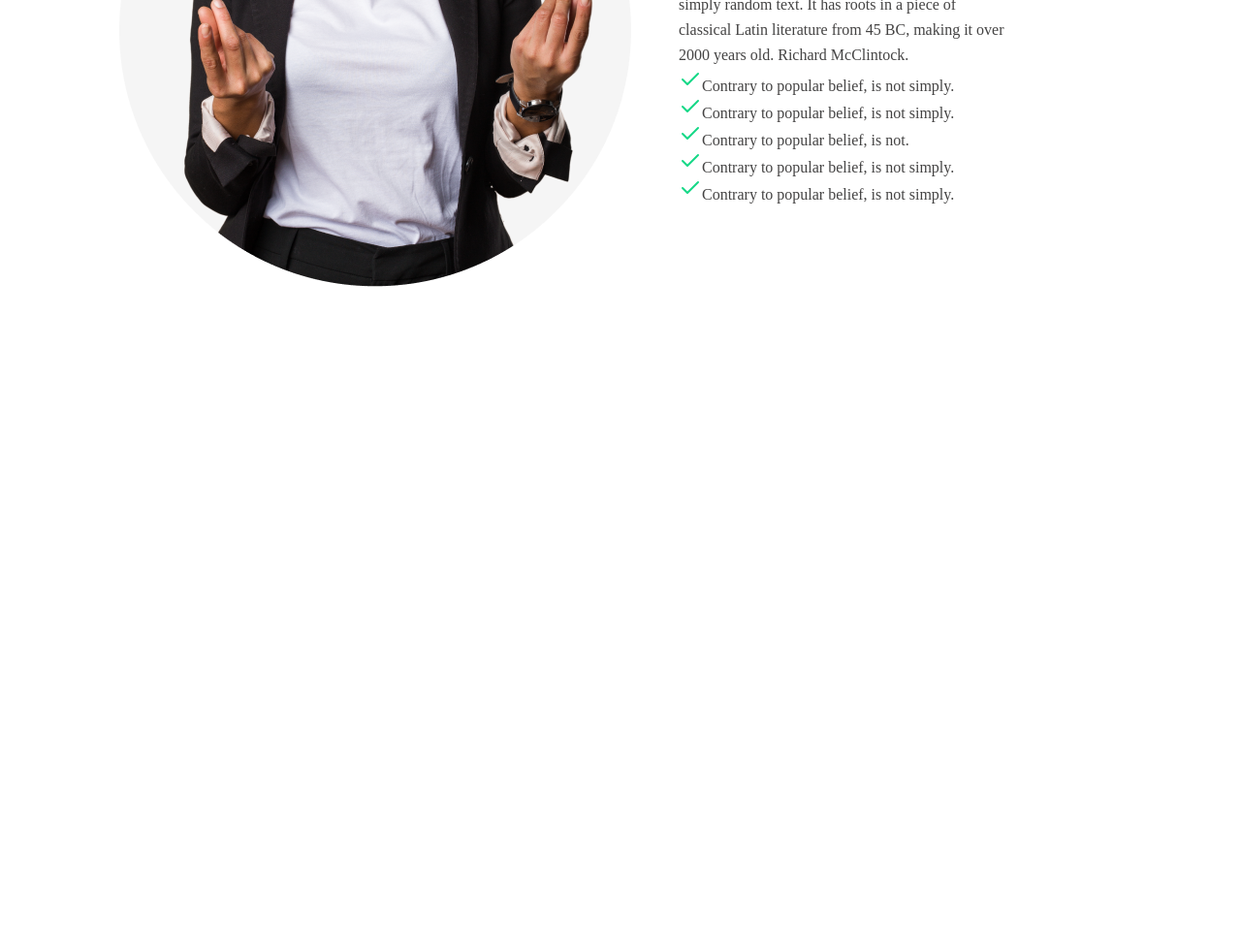
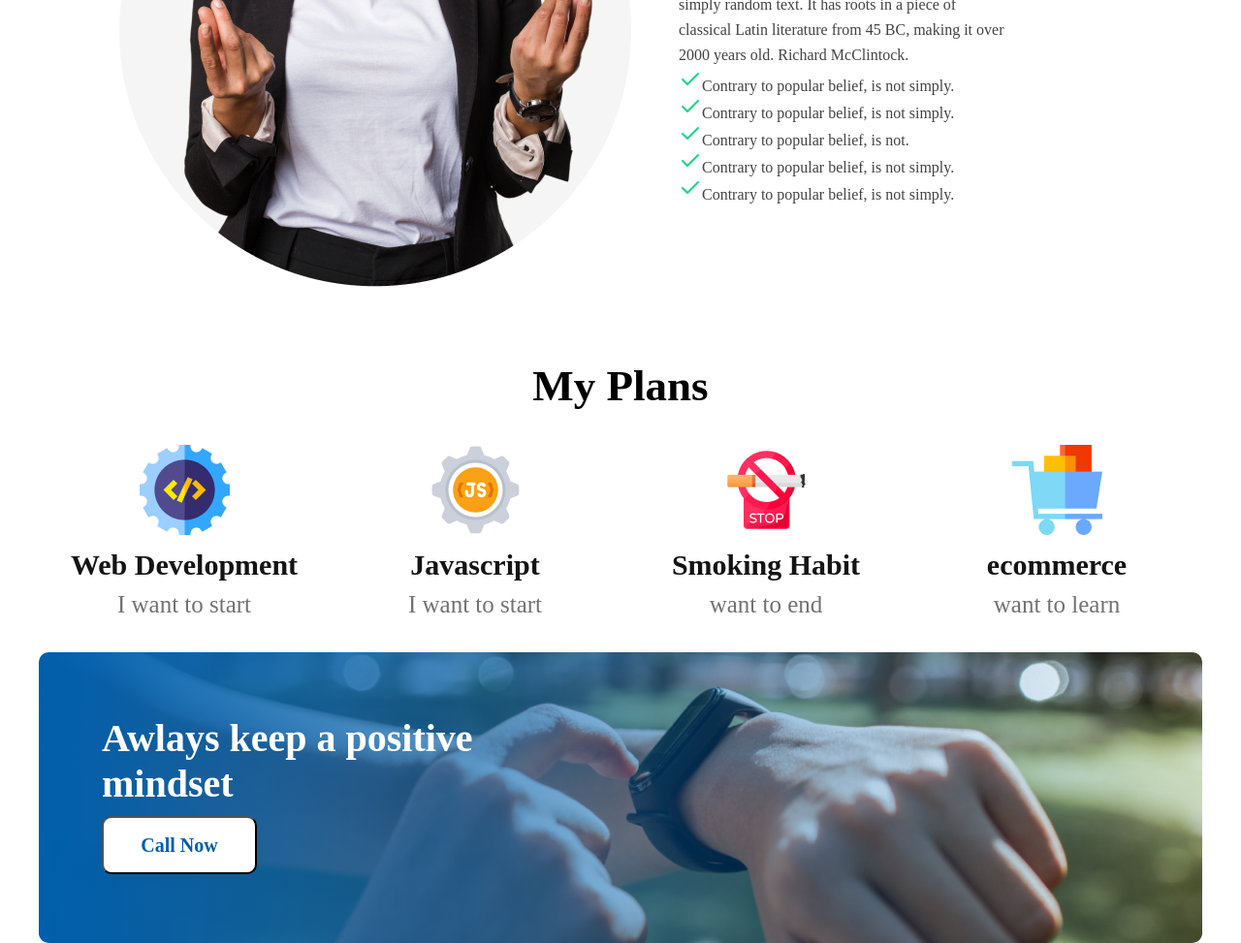
Before and after one commit to Sahidul-11/new-year-project, a plain HTML site: page index.html in a window 1280 px wide. Shown: the part 1068-2041 px from the top of the page at 97% size. Before the commit the page ends 1368 px from the top, so only its background shows below. Drawn offline with Linux system fonts and the light colour scheme.

Commit message:
my second commit

```diff
--- a/css/style.css
+++ b/css/style.css
@@ -19,7 +19,6 @@ header{
     background-size: cover;
 }
 .container{
-    margin-right: 200px;
     width: 100%;
     height: 600px;
     position: relative;
@@ -66,6 +65,7 @@ header{
     margin: auto;
 }
 .sec-main{
+    margin-bottom: 200px;
     padding-top: 40px;
     margin: auto;
     display: flex;
@@ -101,9 +101,102 @@ svg{
 
 }
 .sub2 p{
-color:  #444343;
+     color:  #444343;
+    font-family: Work Sans;
+    font-size: 16px;
+    font-weight: 400;
+    line-height: 26px;
+}
+.main{
+    margin: auto ;
+    max-width: 1200px;
+ }
+ .main .heading{
+    margin-top: 200px ;
+    margin-bottom: 30px;
+    text-align: center;
+    font-family: Work Sans;
+    font-size: 30px;
+    font-weight: 600;
+
+ }
+ .sub-main{
+    display: flex;
+    width: 100%;
+    margin-bottom: 30px;
+ }
+.sub-main .contains{
+    justify-content: center;
+    align-items: center;
+    padding: 5px;
+    width: 25%;
+    text-align: center;
+
+
+}
+.sub-main h4{
+    margin: 10px 0px;
+    color: #151414;
+  font-family: Work Sans;
+   font-style: normal;
+   font-weight: 700;
+   font-size: 30px;
+}
+.sub-main p{
+    color: #737272;
+    font-family: Work Sans;
+    font-size: 25px;
+    font-style: normal;
+    font-weight: 500;
+}
+.end{
+    margin: auto ;
+    width: 1200px;
+    height: 300px;
+}
+.banner{
+    position: relative;
+    align-items: center;
+    margin: 30px ,0px;
+    width: 100%;
+    height: 300px;
+    background-image: linear-gradient(90deg, #005FAC 0%, rgba(0, 95, 172, 0.00) 100%) , url("../images/watch.png");
+    background-position: center;
+    background-size: cover;
+    border-radius: 10px
+}
+.pra{
+    position: absolute;
+    margin-top: 100px;
+
+    margin-top: 65px;
+    margin-left: 65px;
+}
+.banner p{
+    color: #FFF;
 font-family: Work Sans;
-font-size: 16px;
-font-weight: 400;
-line-height: 26px; /* 162.5% */
+font-size: 40px;
+font-style: normal;
+font-weight: 700;
 }
+.pra button{
+    width: 160px;
+    height: 60px;
+    margin-top: 10px;
+    background-color: #FFF;
+    border-radius: 10px;
+}
+.pra a{
+    color: #005FAC;
+text-align: center;
+font-family: Work Sans;
+font-size: 20px;
+font-style: normal;
+font-weight: 600;
+line-height: normal;
+transition: .4s ease-out;
+}
+.pra button:hover{
+    background: orange;
+    color: #FFF;
+}
--- a/index.html
+++ b/index.html
@@ -24,7 +24,7 @@
     <section>
         <div class="sec-main">
             <div class="sub1">
-                <img src="images/person.png" alt="">
+                <img src="images/person.png" alt="#">
             </div>
             <div class="sub2">
                 <h3>My failures of <br> previous year</h3>
@@ -47,9 +47,46 @@
                   </svg>Contrary to popular belief, is not simply.
 
             </div>
-
         </div>
     </section>
+    <div class="main">
+        <div class="heading"><h2>My Plans</h2></div>
+        <div class="sub-main">
+            <div class="contains">
+                <img src="images/icons/web.png" alt="web development">
+                <h4>Web Development</h4>
+                <p>I want to start</p>
+            </div>
+            <div class="contains">
+                <img src="images/icons/js.png" alt="web development">
+                <h4>Javascript</h4>
+                <p>I want to start</p>
+            </div>
+            <div class="contains">
+                <img src="images/icons/smoke.png" alt="smoking">
+                <h4>Smoking Habit</h4>
+                <p>want to end</p>
+            </div>
+            <div class="contains">
+                <img src="images/icons/ecom.png" alt="">
+                <h4>ecommerce</h4>
+                <p>want to learn</p>
+            </div>
+        </div>
+    </div>
+    <div class="end">
+        <div class="banner">
+          <div class="pra">
+            <p>Awlays keep a positive <br> mindset</p>
+            <button><a href="#">Call Now</a></button>
+
+          </div>
+        </div>
+
+    </div>
+<footer>
+
+</footer>
 
 </body>
 </html>
```
